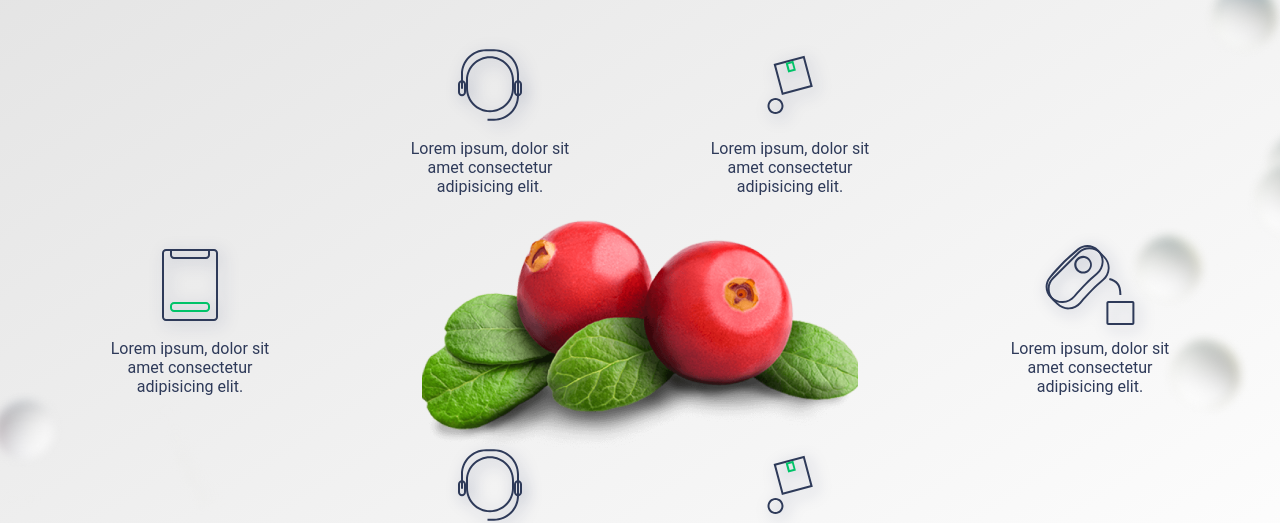
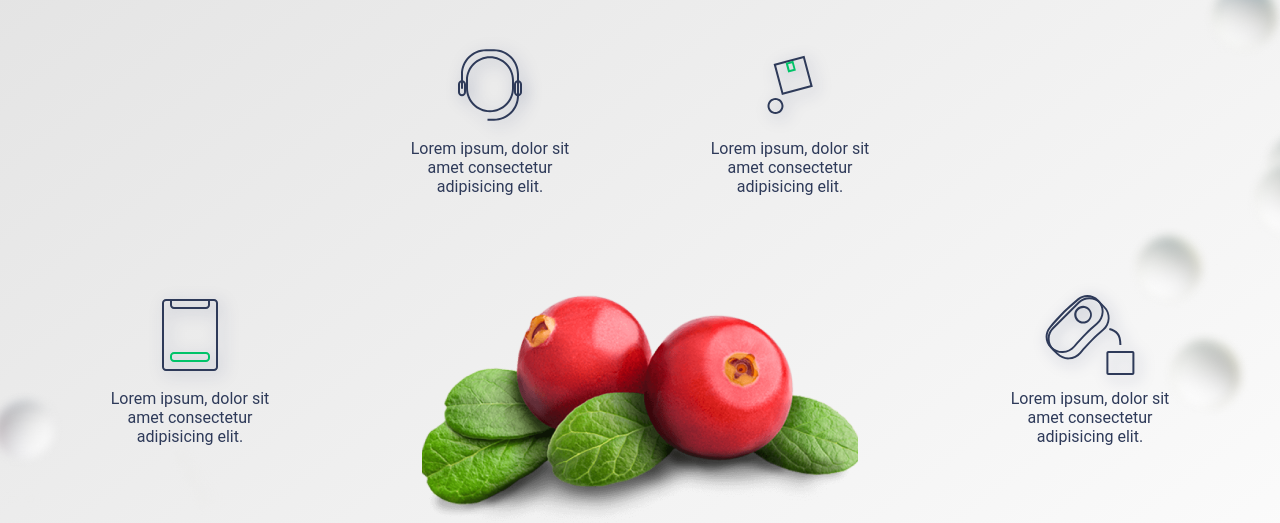
Before and after one commit to zhigaltsova/test-for-adcomb-by-zhigaltsova, a plain HTML site: page index.html in a window 1280 px wide. Shown: the part 308-831 px from the top of the page. Drawn offline with nearby package versions, Linux system fonts and the light colour scheme.

Commit message:
Update style.css

```diff
--- a/css/style.css
+++ b/css/style.css
@@ -441,7 +441,7 @@ h1::before {
 
   .single-item {
     max-width: 1200px;
-    min-height: 600px;
+    min-height: 750px;
     position: relative;
     margin: 0 auto;
     background: center / 436px no-repeat url(/img/box-3.png);
@@ -450,7 +450,7 @@ h1::before {
     cursor: pointer;
     display: inline-table;
     min-width: 50%;
-    min-height: 200px;
+    min-height: 250px;
     height: 33%;
   }
   .row-left {
```
